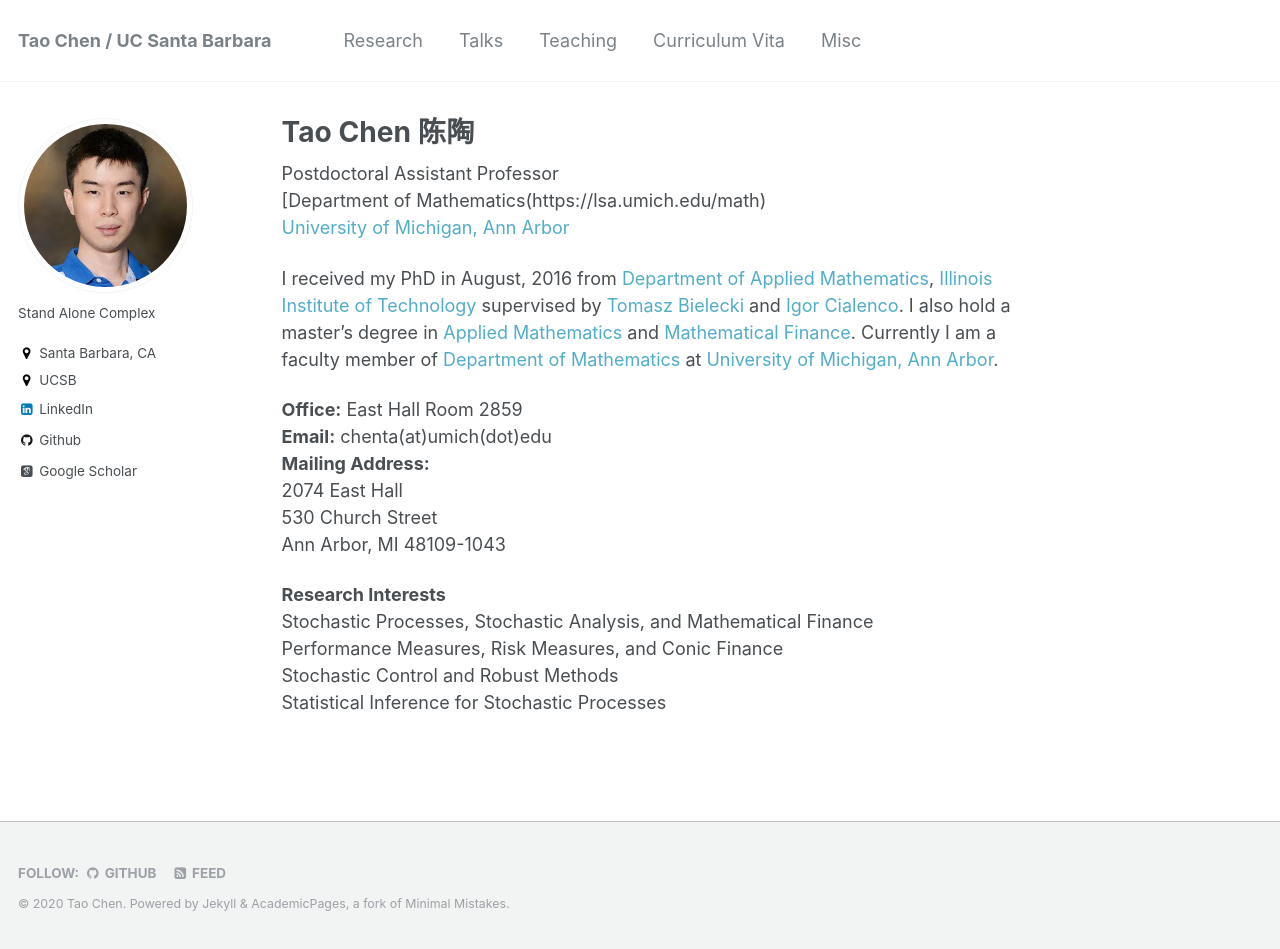
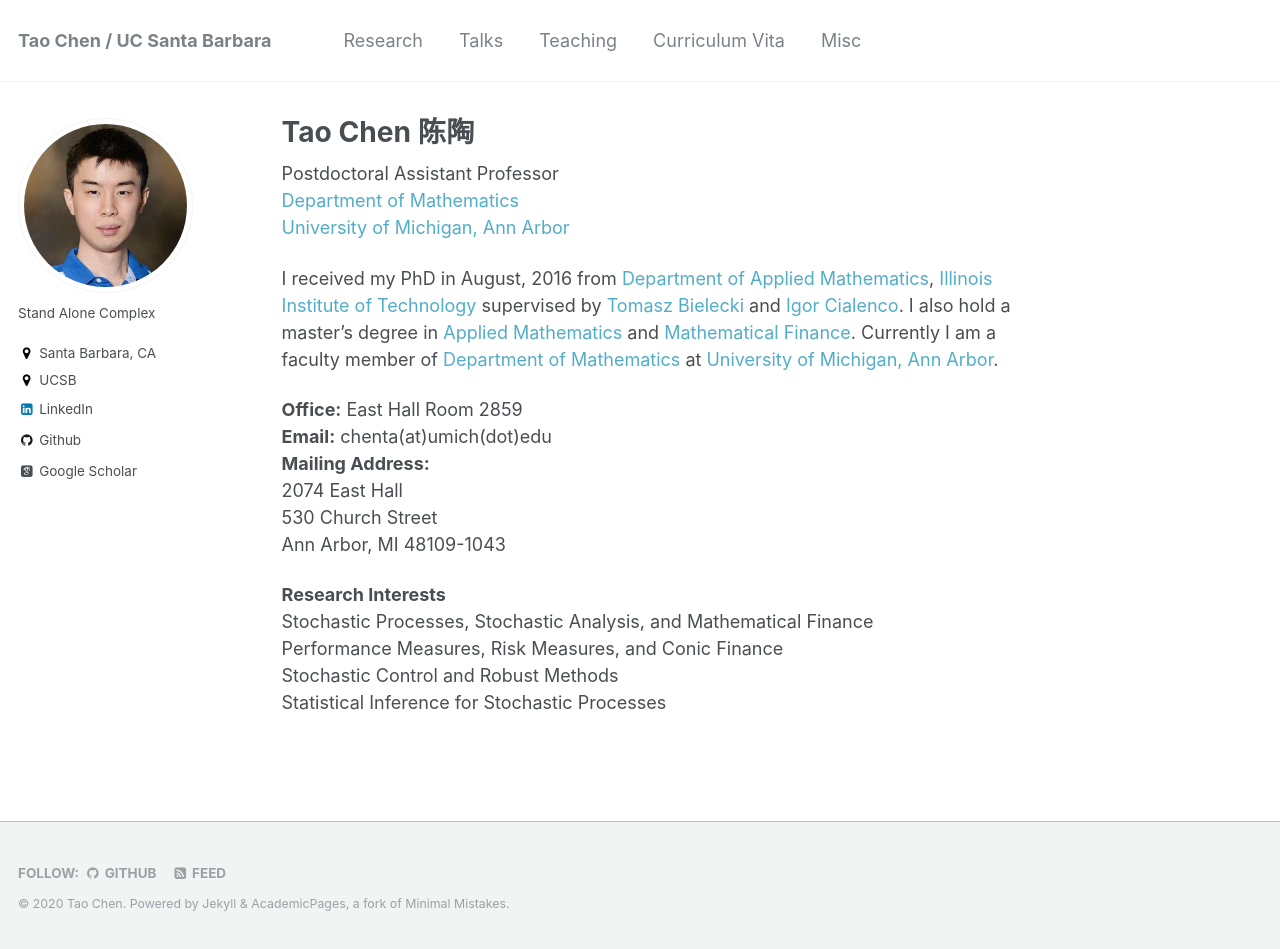
Before and after one commit to cherntodd/cherntodd.github.io, a Jekyll site: the page built from _pages/about.md, in a window 1280 px wide and 949 px high. Built offline with Jekyll 4.4.1, drawn with Linux system fonts in a browser that asks for light colours; some web fonts are replaced.

Commit message:
Correction

```diff
--- a/_pages/about.md
+++ b/_pages/about.md
@@ -9,7 +9,7 @@ redirect_from:
 ---
 
 Postdoctoral Assistant Professor
-[Department of Mathematics(https://lsa.umich.edu/math)
+[Department of Mathematics](https://lsa.umich.edu/math)
 [University of Michigan, Ann Arbor](https://umich.edu/)
 
 I received my PhD in August, 2016 from [Department of Applied Mathematics](https://science.iit.edu/applied-mathematics), [Illinois Institute of Technology](https://web.iit.edu/) supervised by [Tomasz Bielecki](http://math.iit.edu/~bielecki/) and [Igor Cialenco](http://www.math.iit.edu/~igor/).
```
